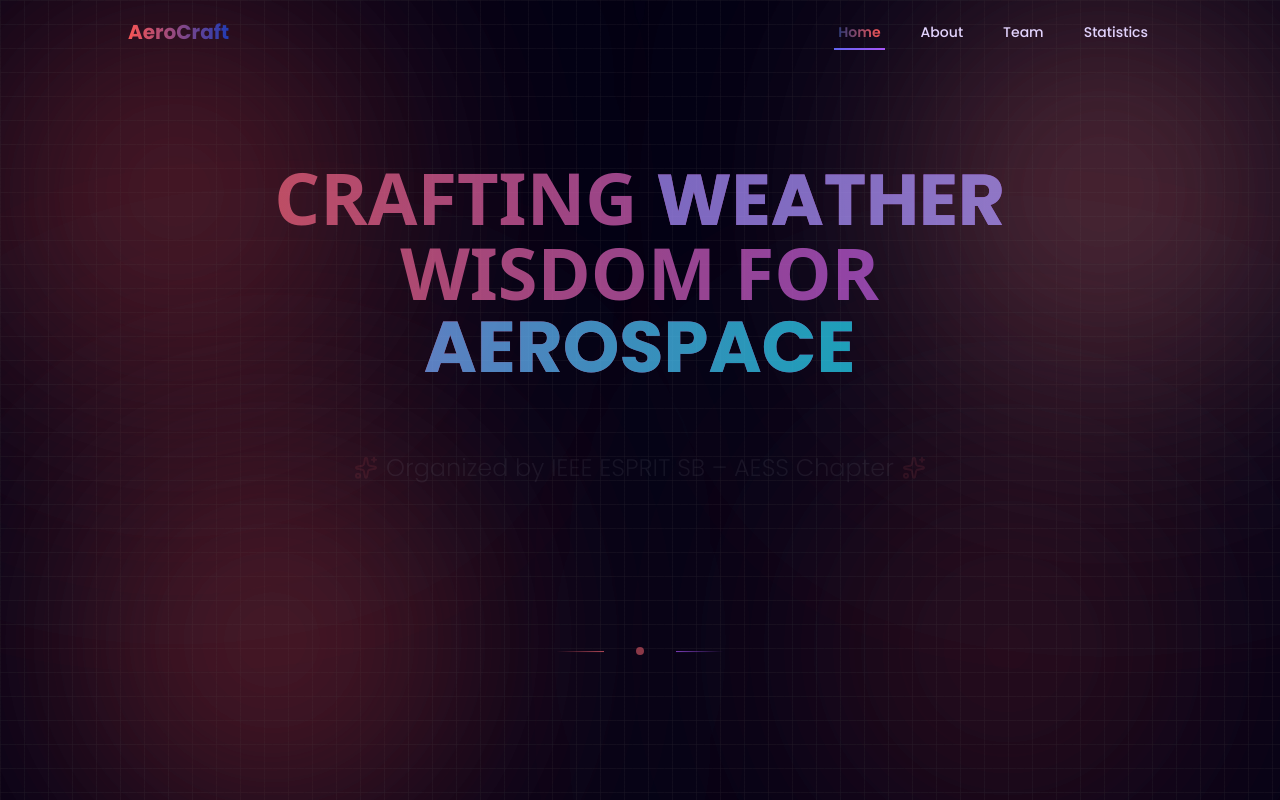
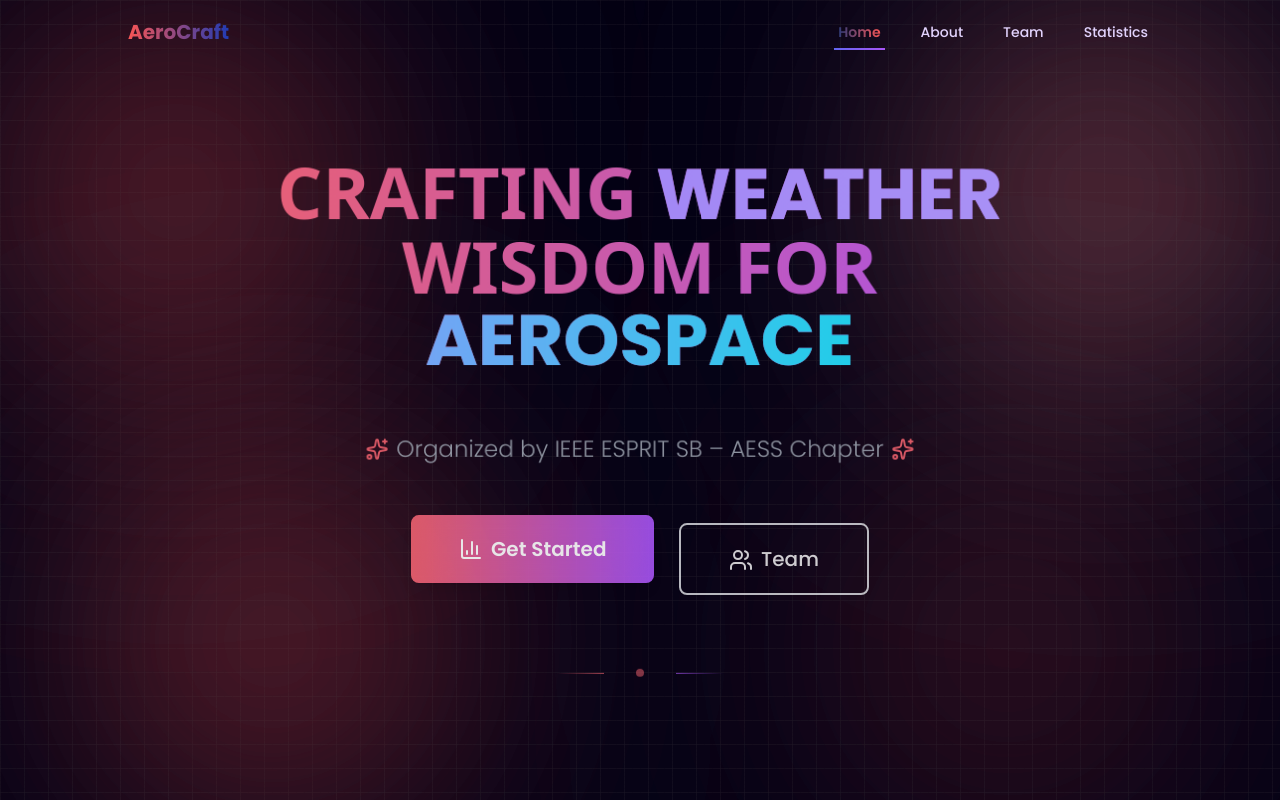
Before and after one commit to kammounmedaziz/AeroCraft, a React (Vite) app: page / in a window 1280 px wide. Shown: the top 800 px of the page. Built offline with nearby package versions, Linux system fonts and the light colour scheme.

Commit message:
checking

```diff
--- a/src/Pages/About.jsx
+++ b/src/Pages/About.jsx
@@ -1,5 +1,5 @@
-import  { useEffect, memo, useMemo } from "react"
-import { FileText, Code, Award, Globe, ArrowUpRight, Sparkles, UserCheck } from "lucide-react"
+import  { useEffect, memo } from "react"
+import { FileText, Sparkles } from "lucide-react"
 import AOS from 'aos'
 import 'aos/dist/aos.css'
 
@@ -26,7 +26,7 @@
     </p>
   </div>
 ));
-
+Header.displayName = "Header";
 const ProfileImage = memo(() => (
   <div className="flex justify-end items-center sm:p-12 sm:py-0 sm:pb-0 p-0 py-2 pb-2">
     <div
@@ -67,50 +67,8 @@
     </div>
   </div>
 ));
+ProfileImage.displayName = "ProfileImage";
 
-const StatCard = memo(({ icon: Icon, color, value, label, description, animation }) => (
-  <div data-aos={animation} data-aos-duration={1300} className="relative group">
-    <div className="relative z-10 bg-gray-900/50 backdrop-blur-lg rounded-2xl p-6 border border-white/10 overflow-hidden transition-all duration-300 hover:scale-105 hover:shadow-2xl h-full flex flex-col justify-between">
-      <div className={`absolute -z-10 inset-0 bg-gradient-to-br ${color} opacity-10 group-hover:opacity-20 transition-opacity duration-300`}></div>
-
-      <div className="flex items-center justify-between mb-4">
-        <div className="w-16 h-16 rounded-full flex items-center justify-center bg-white/10 transition-transform group-hover:rotate-6">
-          <Icon className="w-8 h-8 text-white" />
-        </div>
-        <span
-          className="text-4xl font-bold text-white"
-          data-aos="fade-up-left"
-          data-aos-duration="1500"
-          data-aos-anchor-placement="top-bottom"
-        >
-          {value}
-        </span>
-      </div>
-
-      <div>
-        <p
-          className="text-sm uppercase tracking-wider text-gray-300 mb-2"
-          data-aos="fade-up"
-          data-aos-duration="800"
-          data-aos-anchor-placement="top-bottom"
-        >
-          {label}
-        </p>
-        <div className="flex items-center justify-between">
-          <p
-            className="text-xs text-gray-400"
-            data-aos="fade-up"
-            data-aos-duration="1000"
-            data-aos-anchor-placement="top-bottom"
-          >
-            {description}
-          </p>
-          <ArrowUpRight className="w-4 h-4 text-white/50 group-hover:text-white transition-colors" />
-        </div>
-      </div>
-    </div>
-  </div>
-));
 
 const AboutPage = () => {
 
@@ -171,7 +129,7 @@
               data-aos-duration="1500"
             >
               Lorem Ipsum is simply dummy text of the printing and typesetting industry.
-              Lorem Ipsum has been the industry's standard dummy text ever since the 1500s,
+              Lorem Ipsum has been the industry&#39;s standard dummy text ever since the 1500s,
               when an unknown printer took a galley of type and scrambled it to make a type
               specimen book. It has survived not only five centuries, but also the leap into
               electronic typesetting, remaining essentially unchanged. It was popularised in
@@ -199,7 +157,7 @@
 
       </div>
 
-      <style jsx>{`
+      <style>{`
         @keyframes float {
           0%, 100% { transform: translateY(0); }
           50% { transform: translateY(-20px); }
--- a/src/Pages/Home.jsx
+++ b/src/Pages/Home.jsx
@@ -1,5 +1,7 @@
-import { useState, useEffect, useRef } from 'react';
+import { useEffect, useRef } from 'react';
 import { Sparkles, BarChart3, Users } from 'lucide-react';
+import AOS from 'aos';
+import 'aos/dist/aos.css';
 
 const AnimatedBackground = () => {
   const blobRefs = useRef([])
@@ -11,13 +13,10 @@
   ]
 
   useEffect(() => {
-    let currentScroll = 0
     let requestId
 
     const handleScroll = () => {
       const newScroll = window.pageYOffset
-      const scrollDelta = newScroll - currentScroll
-      currentScroll = newScroll
 
       blobRefs.current.forEach((blob, index) => {
         const initialPos = initialPositions[index]
@@ -66,14 +65,27 @@
 }
 
 const Home = () => {
-  const [isVisible, setIsVisible] = useState(false);
+  // Optimized AOS initialization
+  useEffect(() => {
+    const initAOS = () => {
+      AOS.init({
+        once: false,
+      });
+    };
 
-  useEffect(() => {
-    // Trigger animations on mount
-    const timer = setTimeout(() => setIsVisible(true), 100);
+    initAOS();
 
+    // Debounced resize handler
+    let resizeTimer;
+    const handleResize = () => {
+      clearTimeout(resizeTimer);
+      resizeTimer = setTimeout(initAOS, 250);
+    };
+
+    window.addEventListener('resize', handleResize);
     return () => {
-      clearTimeout(timer);
+      window.removeEventListener('resize', handleResize);
+      clearTimeout(resizeTimer);
     };
   }, []);
 
@@ -81,13 +93,13 @@
   const handleGetStarted = () => {
     // For React Router, you would use: navigate('/statistics')
     // For now, using window.location for demonstration
-    window.location.href = '#Statistics';
+    window.location.href = '/statistics';
   };
 
   const handleTeamClick = () => {
     // For React Router, you would use: navigate('/team')
     // For now, using window.location for demonstration
-    window.location.href = '#Team';
+    window.location.href = '/team';
   };
 
   return (
@@ -99,10 +111,10 @@
         {/* Main heading with matching gradient style */}
         <div className="inline-block relative group mb-8">
           <h1
-            className={`text-4xl md:text-6xl lg:text-7xl font-bold text-transparent bg-clip-text bg-gradient-to-r from-[#f1636f] to-[#a855f7] leading-tight transition-all duration-1000 transform ${
-              isVisible ? 'opacity-100 translate-y-0' : 'opacity-0 translate-y-8'
-            }`}
+            className="text-4xl md:text-6xl lg:text-7xl font-bold text-transparent bg-clip-text bg-gradient-to-r from-[#f1636f] to-[#a855f7] leading-tight"
             style={{ fontFamily: 'system-ui, -apple-system, sans-serif' }}
+            data-aos="zoom-in-up"
+            data-aos-duration="600"
           >
             CRAFTING{' '}
             <span className="bg-gradient-to-r from-violet-400 to-purple-400 bg-clip-text text-transparent">
@@ -117,9 +129,9 @@
 
         {/* Subtitle with sparkles like the About page */}
         <p
-          className={`mt-4 text-gray-400 max-w-3xl mx-auto text-lg md:text-xl lg:text-2xl font-light flex items-center justify-center gap-2 mb-12 transition-all duration-1000 delay-300 transform ${
-            isVisible ? 'opacity-100 translate-y-0' : 'opacity-0 translate-y-8'
-          }`}
+          className="mt-4 text-gray-400 max-w-3xl mx-auto text-lg md:text-xl lg:text-2xl font-light flex items-center justify-center gap-2 mb-12"
+          data-aos="zoom-in-up"
+          data-aos-duration="800"
         >
           <Sparkles className="w-5 h-5 md:w-6 md:h-6 text-[#f1636f]" />
           Organized by IEEE ESPRIT SB – AESS Chapter
@@ -131,16 +143,14 @@
           {/* Get Started Button */}
           <button
             onClick={handleGetStarted}
-            className={`
+            className="
               w-full lg:w-auto px-8 py-4 md:px-12 md:py-5 text-lg md:text-xl font-semibold text-white
               bg-gradient-to-r from-[#f1636f] to-[#a855f7] hover:from-[#e55a66] hover:to-[#9333ea]
               rounded-lg shadow-lg hover:shadow-xl transform transition-all duration-300 hover:scale-105
               relative overflow-hidden group animate-bounce-slow
-              ${isVisible ? 'opacity-100 translate-y-0' : 'opacity-0 translate-y-8'}
-            `}
-            style={{
-              transitionDelay: '600ms'
-            }}
+            "
+            data-aos="fade-up"
+            data-aos-duration="800"
           >
             {/* Button glow effect */}
             <div className="absolute inset-0 bg-gradient-to-r from-[#f1636f] to-[#a855f7] rounded-lg blur-lg opacity-50 group-hover:opacity-75 transition-opacity duration-300"></div>
@@ -159,27 +169,27 @@
           <button
             onClick={handleTeamClick}
             type="button"
-            className={`
+            className="
               w-full lg:w-auto px-8 py-4 md:px-12 md:py-5 text-lg md:text-xl font-medium
               rounded-lg border-2 border-gray-200 bg-transparent text-white shadow-sm
               hover:bg-white/10 focus:outline-none focus:bg-white/10
               disabled:opacity-50 disabled:pointer-events-none
               transition-all duration-300 hover:scale-105
-              ${isVisible ? 'opacity-100 translate-y-0' : 'opacity-0 translate-y-8'}
-            `}
-            style={{
-              transitionDelay: '700ms'
-            }}
+            "
+            data-aos="fade-up"
+            data-aos-duration="1000"
           >
             <Users className="w-5 h-5 md:w-6 md:h-6 inline mr-2" />
-            Our Team
+            Team
           </button>
         </div>
 
         {/* Additional decorative elements */}
-        <div className={`mt-16 transition-all duration-1000 delay-800 transform ${
-          isVisible ? 'opacity-100 translate-y-0' : 'opacity-0 translate-y-8'
-        }`}>
+        <div
+          className="mt-16"
+          data-aos="fade-up"
+          data-aos-duration="1200"
+        >
           <div className="flex items-center justify-center gap-8 text-gray-500">
             <div className="w-12 h-px bg-gradient-to-r from-transparent to-[#f1636f]"></div>
             <div className="w-2 h-2 bg-[#f1636f] rounded-full animate-pulse"></div>
@@ -188,7 +198,7 @@
         </div>
       </div>
 
-      <style jsx>{`
+      <style>{`
         @keyframes float {
           0%, 100% { transform: translateY(0); }
           50% { transform: translateY(-20px); }
```
